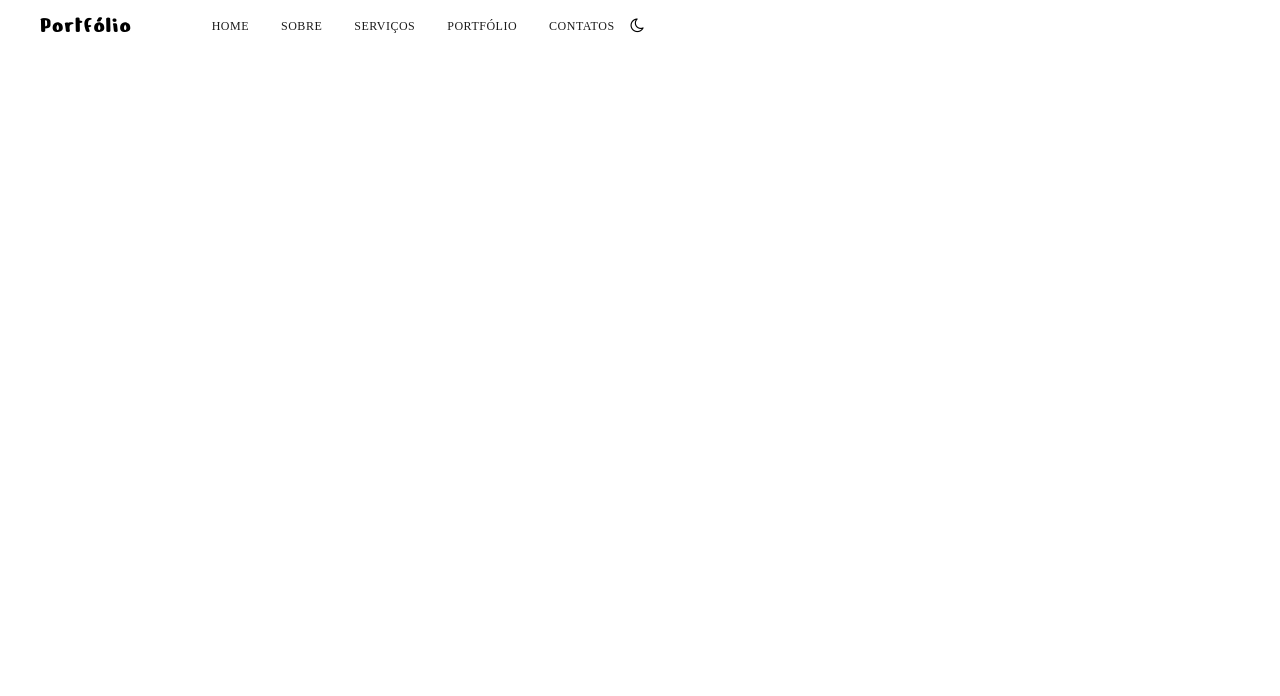
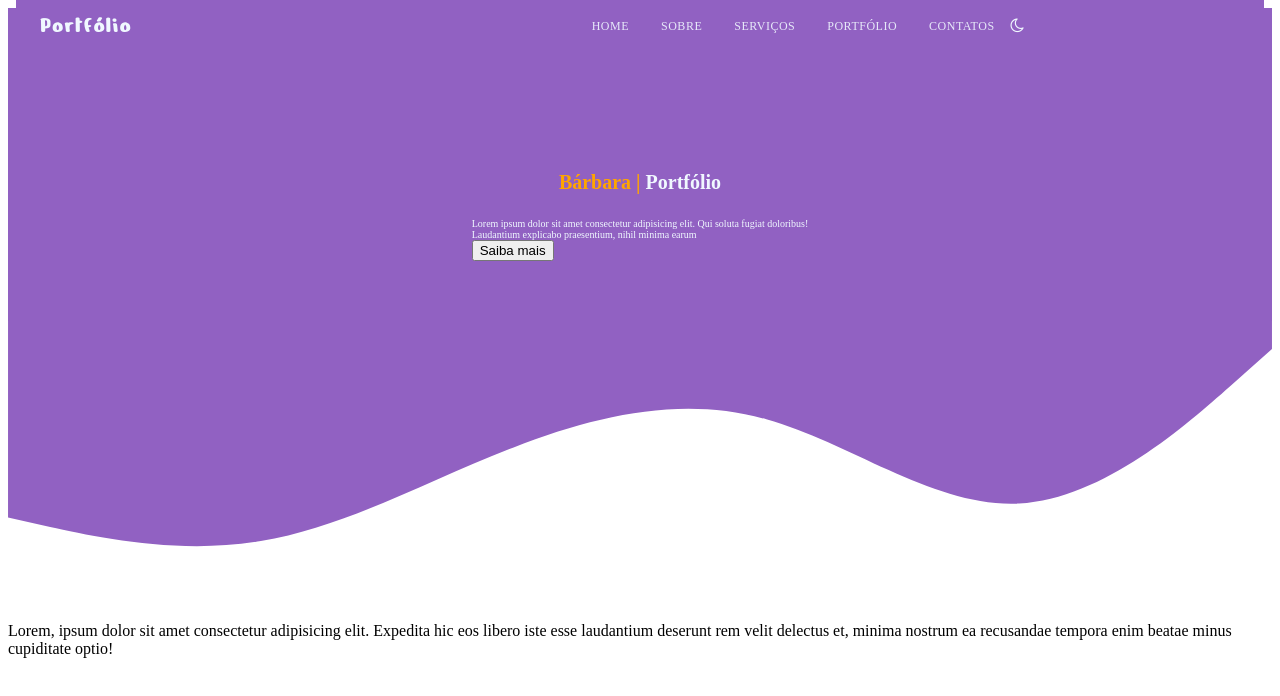
Before and after one commit to Barbarakmenezes/beacademy-front, an Angular app: page / in a window 1280 px wide. Shown: the top 696 px of the page. Built offline with nearby package versions, Linux system fonts and the light colour scheme.

Commit message:
componente-inicio

```diff
--- a/src/app/app.component.html
+++ b/src/app/app.component.html
@@ -1 +1,2 @@
 <app-header></app-header>
+<app-inicial></app-inicial>
--- a/src/app/app.module.ts
+++ b/src/app/app.module.ts
@@ -4,11 +4,13 @@ import { BrowserModule } from '@angular/platform-browser';
 import { AppComponent } from './app.component';
 import { FontAwesomeModule } from '@fortawesome/angular-fontawesome';
 import { HeaderComponent } from './header/header.component';
+import { InicialComponent } from './inicial/inicial.component';
 
 @NgModule({
   declarations: [
     AppComponent,
-    HeaderComponent
+    HeaderComponent,
+    InicialComponent
   ],
   imports: [
     BrowserModule,
--- a/src/app/header/header.component.css
+++ b/src/app/header/header.component.css
@@ -1,10 +1,13 @@
 
 @import url('https://fonts.googleapis.com/css2?family=Nerko+One&family=Poppins:ital,wght@0,400;0,500;1,200&display=swap');
 
-:root {
+/*:root {
     --hue-1 : 497;
+}*/
+
+.color{
+    background-color: #9161c2;
 }
-
 
 body{
     --heading-color: hsl(var(--hue-1), 61%, 24%);
@@ -46,6 +49,8 @@ nav.container{
     font-size: 1.5rem;
     color: var(--heading-color);
     letter-spacing: 1px;
+    color: aliceblue;
+
 }
 .container {
     position: relative;
@@ -59,6 +64,8 @@ nav.container{
         flex: 1;
         display: flex;
         justify-content: space-between;
+        color: aliceblue;
+        margin-left: 380px;
     }
 
     .links ul{
--- a/src/app/header/header.component.html
+++ b/src/app/header/header.component.html
@@ -1,5 +1,5 @@
 <header>
-<nav class="container">
+<nav class="container color">
  <a href="" class="logo">Portfólio</a>
 
  <div class="links">
--- /dev/null
+++ b/src/app/inicial/inicial.component.css
@@ -0,0 +1,100 @@
+body{
+    margin: 0;
+    padding: 0;
+}
+
+section{
+
+    margin: 0;
+    padding: 0;
+    background-color: #fff;
+    width: 100%;
+    height: 100vh;
+}
+
+
+.waves{
+    position: relative;
+    bottom: 0;
+    width: 100%;
+
+}
+.waves path {
+    fill: #9161c2;
+}
+
+.cor-fundo{
+    background-color:#9161c2;
+
+}
+
+.containerr{
+    height: 450px;
+    width: auto;
+    display: flex;
+   flex-direction: column;
+    justify-content: flex-start;
+    align-items: center;
+
+
+
+}
+.containerr2 {
+    height: 400px;
+    width: auto;
+    display: flex;
+}
+.font{
+    font-size: 20px;
+    color: orange;
+}
+
+.font-1{
+    font-size: 10px;
+    color: aliceblue;
+}
+span{
+    color: aliceblue;
+}
+
+.bola-laranja {
+    height: 40px;
+    width: 40px;
+    border-radius: 50%;
+    background-color: orange;
+    margin-right: 900px;
+
+}
+.bola-branca{
+    height: 110px;
+    width: 110px;
+    border-radius: 50%;
+    background-color: white;
+    margin-left: 1250px;
+    margin-bottom: 50px;
+
+}
+.bloco-1{
+    display: flex;
+    align-items: center;
+    flex-direction: column;
+    justify-content: center;
+    margin-top: 150px;
+    margin-bottom: 50px;
+
+}
+
+
+.text-white{
+color: white;
+}
+.foto1{
+    margin-left: 30px;
+
+}
+
+.bloco-3{
+
+
+
+}
--- /dev/null
+++ b/src/app/inicial/inicial.component.html
@@ -0,0 +1,40 @@
+<body>
+
+
+
+<div class="cor-fundo containerr">
+
+     <div class="bloco-1">
+
+    <h1 class="font">Bárbara | <span>Portfólio</span> </h1>
+
+    <p class="font-1">Lorem ipsum dolor sit amet consectetur adipisicing elit. Qui soluta fugiat doloribus! <br>Laudantium explicabo praesentium, nihil minima earum <br>
+        <button class="button-1">Saiba mais</button>
+
+
+    </div>
+
+
+
+    <section>
+        <svg class="waves" xmlns="http://www.w3.org/2000/svg" viewBox="0 0 1440 320"><path fill="#6509bb" fill-opacity="1" d="M0,224L48,234.7C96,245,192,267,288,250.7C384,235,480,181,576,144C672,107,768,85,864,112C960,139,1056,213,1152,208C1248,203,1344,117,1392,74.7L1440,32L1440,0L1392,0C1344,0,1248,0,1152,0C1056,0,960,0,864,0C768,0,672,0,576,0C480,0,384,0,288,0C192,0,96,0,48,0L0,0Z"></path></svg> </section>
+
+
+<div class="container2">
+
+
+  <p>Lorem, ipsum dolor sit amet consectetur adipisicing elit. Expedita hic eos libero iste esse laudantium deserunt rem velit delectus et, minima nostrum ea recusandae tempora enim beatae minus cupiditate optio!</p>
+
+</div>
+
+
+</div>
+
+
+
+
+
+
+
+
+</body>
--- /dev/null
+++ b/src/app/inicial/inicial.component.ts
@@ -0,0 +1,15 @@
+import { Component, OnInit } from '@angular/core';
+
+@Component({
+  selector: 'app-inicial',
+  templateUrl: './inicial.component.html',
+  styleUrls: ['./inicial.component.css']
+})
+export class InicialComponent implements OnInit {
+
+  constructor() { }
+
+  ngOnInit(): void {
+  }
+
+}
```
Also changed, not shown: 1 other file (tests, documents, lock files or other folders).
